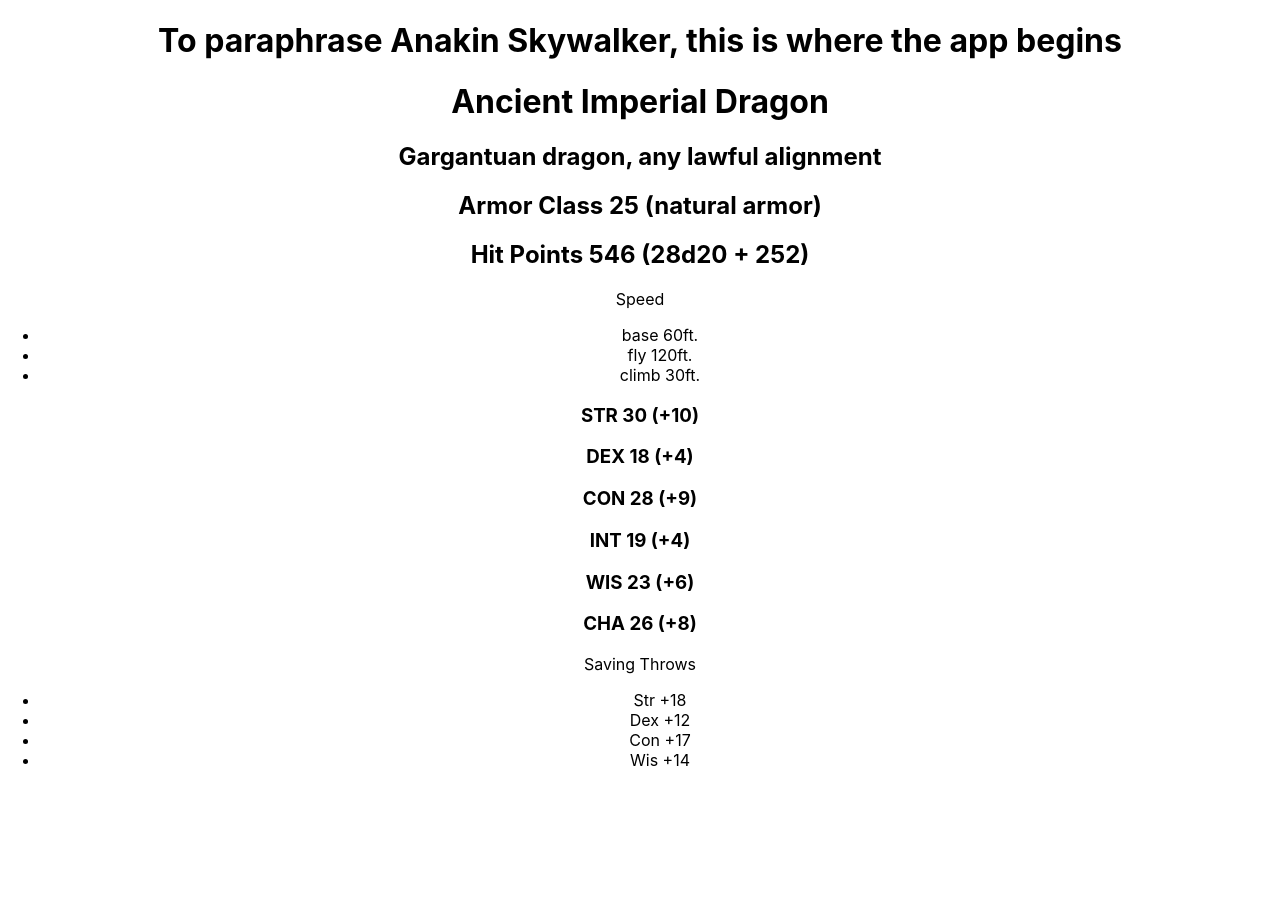
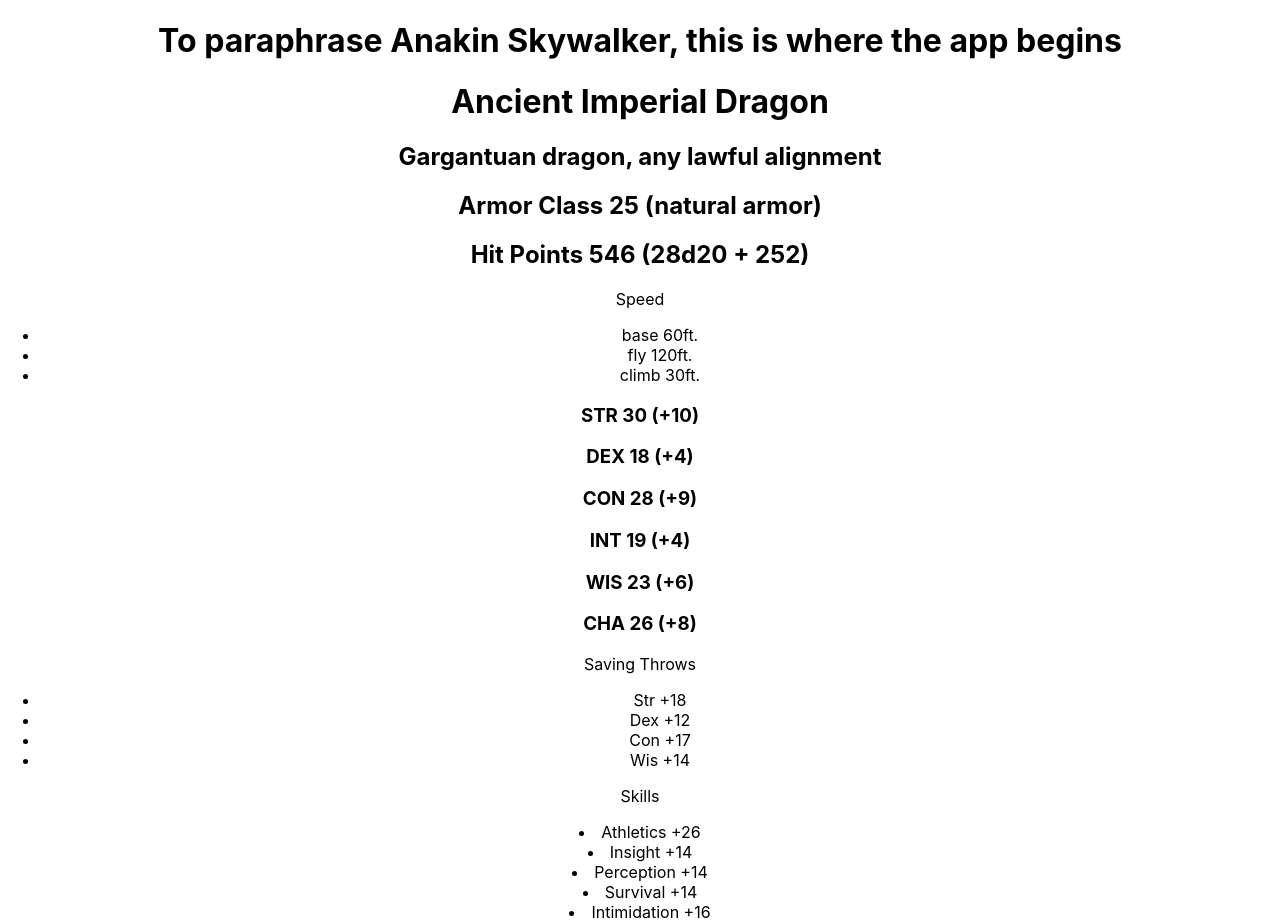
Before and after one commit to matt-evangelidis/5e-monster-viewer, a React (Create React App) app: page / in a window 1280 px wide. Before the commit the page ends 800 px from the top, so only its background shows below. Built offline with nearby package versions, Linux system fonts and the light colour scheme.

Commit message:
Implemented Skills component

```diff
--- a/src/components/Monster.tsx
+++ b/src/components/Monster.tsx
@@ -4,6 +4,7 @@
 import { iterator } from "../utils/iterator";
 import { Speed } from "./Speed";
 import { SavingThrows } from "./SavingThrows";
+import { Skills } from "./Skills";
 
 interface Props {
     creature: Creature;
@@ -21,6 +22,7 @@
             <Speed speeds={creature.speeds}/>
             <Stats stats={creature.stats}/>
             <SavingThrows saves={creature.saves}stats={creature.stats} proficiency ={creature.proficiency}/>
+            <Skills skills={creature.skills} stats={creature.stats} proficiency={creature.proficiency}/>
 
         </div>
     );
--- /dev/null
+++ b/src/components/Skills.tsx
@@ -0,0 +1,52 @@
+import React from 'react';
+import { ISkills, IStats } from '../types/Creature';
+import { calculateStat } from '../utils/calculateStat';
+import { capitalize } from '../utils/capitalize';
+import { getPlusMinus } from '../utils/getPlusMinus';
+import { iterator } from '../utils/iterator';
+import { objectToMap } from '../utils/objectToMap';
+
+interface Props {
+    stats: IStats;
+    skills: ISkills | undefined;
+    proficiency: number;
+};
+
+export const Skills: React.FC<Props> = ({stats, skills, proficiency}) => {
+    if (!skills) {
+        return null;
+    }
+    const statsMap = objectToMap(stats);//map of stats used to fetch
+    const skillsArr = iterator(skills);//key(stat)-value(skills array) array for skills
+
+    const arr = [];
+
+    //iterate through each stat section of the key-value array
+    for (const stat of skillsArr) {
+        //iterate through the actual skills in each stat's sub-array
+        for (const skill of stat.value) {
+            //match the stat in the key-value array to the stat in the map
+            if (statsMap.has(stat.key)) {
+                //calculate the value for display
+                const value = calculateStat(statsMap.get(stat.key)) + (proficiency * skill.prof)
+                skill["value"] =  value;
+                arr.push(skill);
+            }
+        }
+    }
+    console.log(arr);
+
+    const displaySkills = arr.map(item => {
+        return(
+        <li key={item.key}>
+             {capitalize(item.key)} {getPlusMinus(item.value)}{item.value}
+        </li>)
+    });
+
+    return(
+        <div>
+            <p>Skills</p>
+            {displaySkills}
+        </div>
+    );
+};
--- /dev/null
+++ b/src/utils/getPlusMinus.tsx
@@ -0,0 +1,3 @@
+export const getPlusMinus = (value: number) => {
+    return value > 0 ? "+":"-";
+};
--- /dev/null
+++ b/src/utils/objectToMap.tsx
@@ -0,0 +1,7 @@
+export const objectToMap = (obj: object) => {
+    const map = new Map();
+    for (const [key, value] of Object.entries(obj)) {
+        map.set(key, value);
+    }
+    return map;
+};
```
Also changed, not shown: 1 other file (tests, documents, lock files or other folders).
